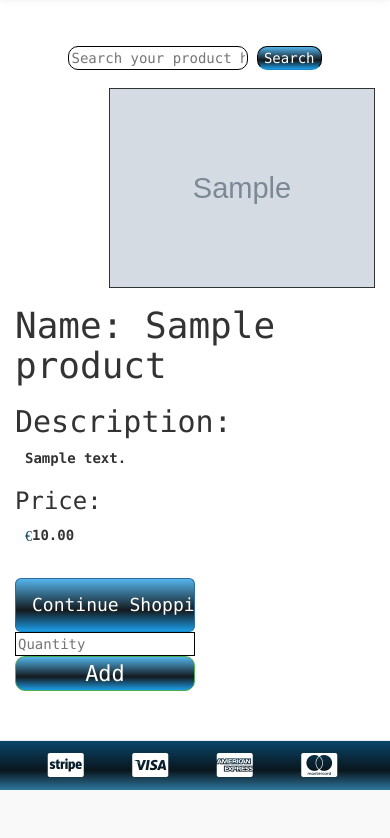
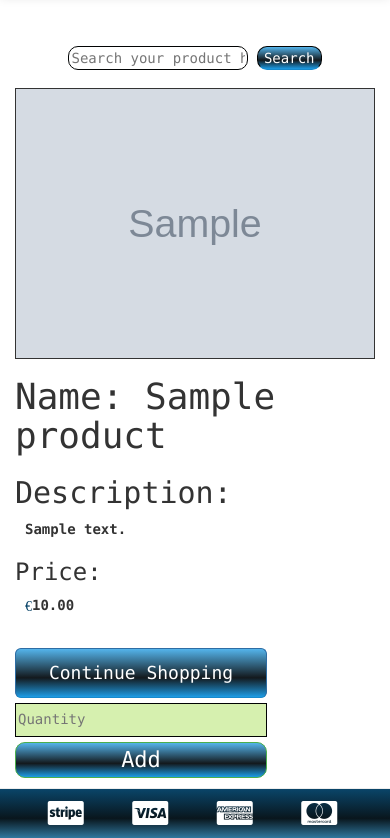
Before and after one commit to markofsuccess/fullstack-ecommerce, a Django app: page /products/details/1 in a window 390 px wide. Shown: the part 54-892 px from the top of the page. Before the commit the page ends 844 px from the top, so only its background shows below. Run offline with Django 3.2, Linux system fonts and the light colour scheme; tables that the repository leaves empty hold one stand-in row (values such as "Sample post"); grey boxes marked "Sample" are stand-in pictures; some libraries are stand-ins or nearby versions; some web fonts are replaced.

Commit message:
styled buttons, product images and added media queries for product images

```diff
--- a/static/css/custom.css
+++ b/static/css/custom.css
@@ -184,15 +184,21 @@ button {
 /*--------------------------------------------Product Details*/
 .btn-lg, .btn-group-lg>.btn {
     padding: 14px 16px;
-    line-height: 1.3333333;
+    line-height: 1.1333333;
     border-radius: 6px;
+    width: 30%;
+    margin-bottom: 5px;
 }
 .form-control-details {
-    width: 18%;
+    width: 30%;
+    line-height: 2.1333333;
+    color: rgb(0, 0, 0);
+    margin-bottom: 5px;
+    background-color: rgb(214, 240, 175);
 }
 .btn-details {
     font-size: 22px;
-    width: 18%;
+    width: 41%;
 }
 .btn-success {
     margin-bottom: 50px;
@@ -203,8 +209,7 @@ button {
 /*--------------------------------------------Product_details Images*/
 
 .product-img{
-
-    height: 200px;
+    height: 220px;
     float: right;
     margin-top: 5%;
     margin-left: 10px;
@@ -257,16 +262,27 @@ footer {
 @media screen and (max-width: 414px) {
    .btn-details{
     margin-bottom: 60px;
-    width: 50%;
+    width: 70%;
   }
 }
 @media screen and (max-width: 414px) {
    .form-control-details{
-    width: 50%;
+    width: 70%;
   }
 }
 @media screen and (max-width: 414px) {
     .btn-lg, .btn-group-lg>.btn {
-    width: 50%;
-  {
+    width: 70%;
+   }
 }
+@media screen and (max-width: 414px) {
+.product-img{
+    height: 100%;
+    width: 100%;
+    float: right;
+    margin-top: 5%;
+    margin-left: 10px;
+    margin-bottom: 5%;
+    border: 1px solid;
+  }
+}
```
